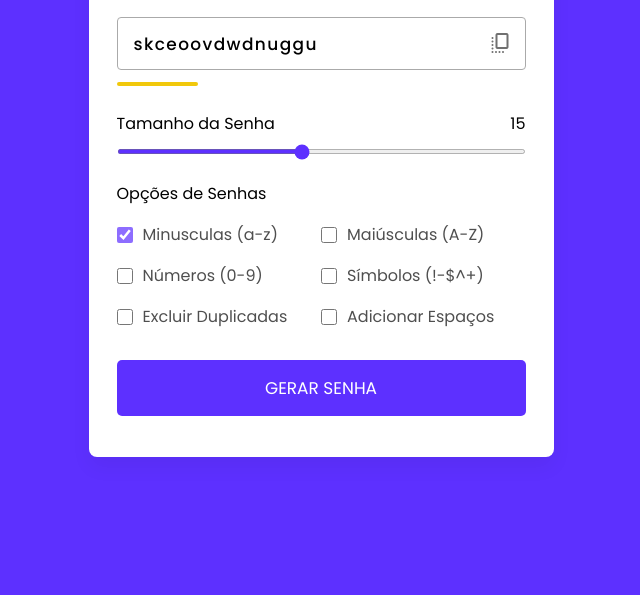
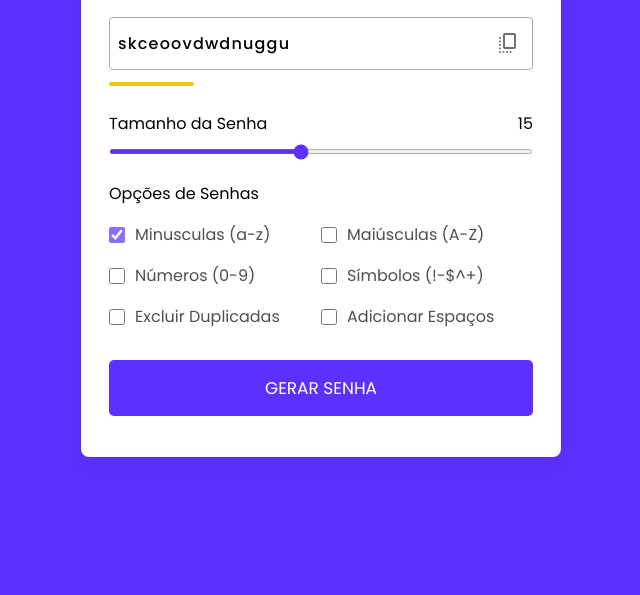
Before and after one commit to marvieiradev/app-password-generator, a plain HTML site: page index.html in a window 1280 px wide. Shown: the part 205-800 px from the top of the page, without its empty margins (319-959 px from the left). Drawn offline with nearby package versions, Linux system fonts and the light colour scheme.

Commit message:
feat: update styles

```diff
--- a/style.css
+++ b/style.css
@@ -16,7 +16,7 @@ body {
 }
 
 .container {
-    width: 465px;
+    width: 480px;
     background: #fff;
     border-radius: 8px;
     box-shadow: 0 10px 20px rgba(0, 0, 0, 0.05);
@@ -42,12 +42,12 @@ body {
     height: 53px;
     color: #000;
     background: none;
-    font-size: 1.06rem;
+    font-size: 1rem;
     font-weight: 500;
     border-radius: 4px;
-    letter-spacing: 1.4px;
+    letter-spacing: 1.2px;
     border: 1px solid #aaa;
-    padding: 0 2.85rem 0 1rem;
+    padding: 0 2rem 0 0.5rem;
 }
 
 .input-box span {
```
